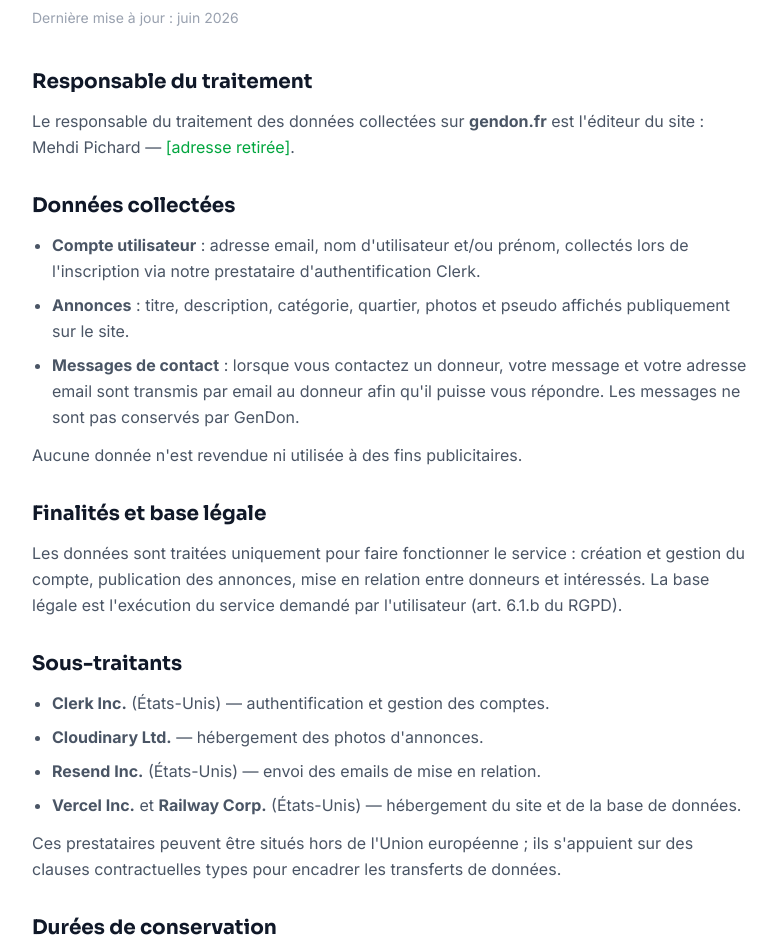
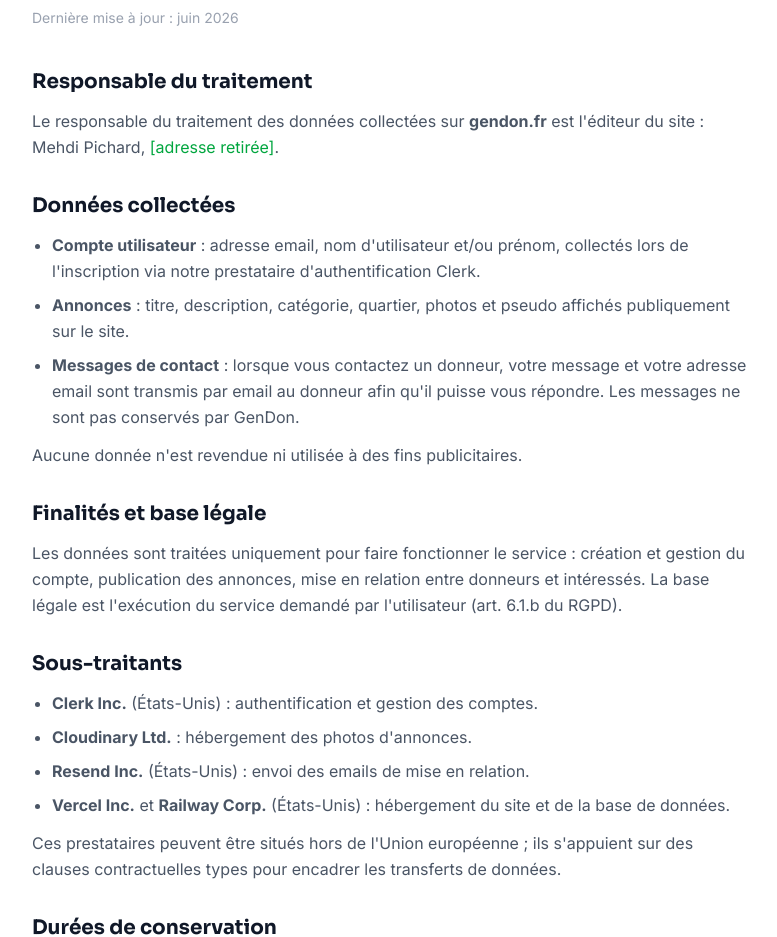
Before and after one commit to Mehdi-Pic/GenDon, a Next.js app in the folder frontend/: page /confidentialite in a window 1280 px wide. Shown: the part 235-1172 px from the top of the page, without its empty margins (248-1025 px from the left). Built offline with nearby package versions, Linux system fonts and the light colour scheme; no server answers.

Commit message:
Replace em-dashes with commas/colons/middots in all user-facing texts

```diff
--- a/frontend/app/annonces/[id]/ShareButton.tsx
+++ b/frontend/app/annonces/[id]/ShareButton.tsx
@@ -12,7 +12,7 @@ export default function ShareButton({ titre }: { titre: string }) {
     setNatifDispo(typeof navigator !== "undefined" && !!navigator.share)
   }, [])
 
-  const texte = `${titre} — à donner gratuitement sur GenDon`
+  const texte = `${titre}, à donner gratuitement sur GenDon`
 
   async function copierLien() {
     try {
--- a/frontend/app/annonces/new/page.tsx
+++ b/frontend/app/annonces/new/page.tsx
@@ -34,7 +34,7 @@ export default function NewAnnonce() {
       <main>
         <div className="max-w-2xl mx-auto px-6 py-24 text-center">
           <h1 className="text-2xl font-bold text-gray-900 mb-2">Connectez-vous pour déposer un don</h1>
-          <p className="text-gray-500 mb-8">La création d&apos;une annonce nécessite un compte — c&apos;est gratuit et rapide.</p>
+          <p className="text-gray-500 mb-8">La création d&apos;une annonce nécessite un compte, c&apos;est gratuit et rapide.</p>
           <SignInButton mode="modal">
             <button className="bg-green-600 hover:bg-green-500 hover:shadow-lg hover:shadow-green-200 text-white px-8 py-3 rounded-full font-semibold transition-all">
               Se connecter
--- a/frontend/app/confidentialite/page.tsx
+++ b/frontend/app/confidentialite/page.tsx
@@ -16,7 +16,7 @@ export default function Confidentialite() {
           <h2 className="text-xl font-bold text-gray-900 mb-3">Responsable du traitement</h2>
           <p className="text-gray-600 leading-relaxed">
             Le responsable du traitement des données collectées sur <strong>gendon.fr</strong> est
-            l&apos;éditeur du site : Mehdi Pichard —{" "}
+            l&apos;éditeur du site : Mehdi Pichard,{" "}
             <a href="mailto:[adresse retirée]" className="text-green-600 hover:underline">[adresse retirée]</a>.
           </p>
         </section>
@@ -55,10 +55,10 @@ export default function Confidentialite() {
         <section className="mb-8">
           <h2 className="text-xl font-bold text-gray-900 mb-3">Sous-traitants</h2>
           <ul className="list-disc pl-5 text-gray-600 leading-relaxed flex flex-col gap-2">
-            <li><strong>Clerk Inc.</strong> (États-Unis) — authentification et gestion des comptes.</li>
-            <li><strong>Cloudinary Ltd.</strong> — hébergement des photos d&apos;annonces.</li>
-            <li><strong>Resend Inc.</strong> (États-Unis) — envoi des emails de mise en relation.</li>
-            <li><strong>Vercel Inc.</strong> et <strong>Railway Corp.</strong> (États-Unis) — hébergement du site et de la base de données.</li>
+            <li><strong>Clerk Inc.</strong> (États-Unis) : authentification et gestion des comptes.</li>
+            <li><strong>Cloudinary Ltd.</strong> : hébergement des photos d&apos;annonces.</li>
+            <li><strong>Resend Inc.</strong> (États-Unis) : envoi des emails de mise en relation.</li>
+            <li><strong>Vercel Inc.</strong> et <strong>Railway Corp.</strong> (États-Unis) : hébergement du site et de la base de données.</li>
           </ul>
           <p className="text-gray-600 leading-relaxed mt-3">
             Ces prestataires peuvent être situés hors de l&apos;Union européenne ; ils s&apos;appuient sur
--- a/frontend/app/layout.tsx
+++ b/frontend/app/layout.tsx
@@ -22,7 +22,7 @@ const sora = Sora({
 export const metadata: Metadata = {
   metadataBase: new URL("https://www.gendon.fr"),
   title: {
-    default: "GenDon — Dons gratuits entre habitants de Gennevilliers",
+    default: "GenDon · Dons gratuits entre habitants de Gennevilliers",
     template: "%s · GenDon",
   },
   description: "Donnez une seconde vie à vos objets à Gennevilliers. Plateforme de dons 100% gratuite et locale entre habitants.",
--- a/frontend/app/page.tsx
+++ b/frontend/app/page.tsx
@@ -20,7 +20,7 @@ export default function Home() {
             <span className="text-green-400">près de chez vous.</span>
           </h1>
           <p className="text-lg text-white/90 max-w-xl mx-auto mb-10 leading-relaxed drop-shadow">
-            La plateforme de dons entre habitants de Gennevilliers. Zéro argent, zéro transaction — juste du lien local.
+            La plateforme de dons entre habitants de Gennevilliers. Zéro argent, zéro transaction, juste du lien local.
           </p>
           <div className="flex flex-col sm:flex-row items-center justify-center gap-3 sm:gap-4">
             <Link href="/annonces" className="group flex items-center gap-2 bg-white text-gray-900 hover:bg-gray-100 px-7 py-3.5 rounded-full font-semibold transition-all hover:shadow-xl">
```
Also changed, not shown: 1 other file (tests, documents, lock files or other folders).
